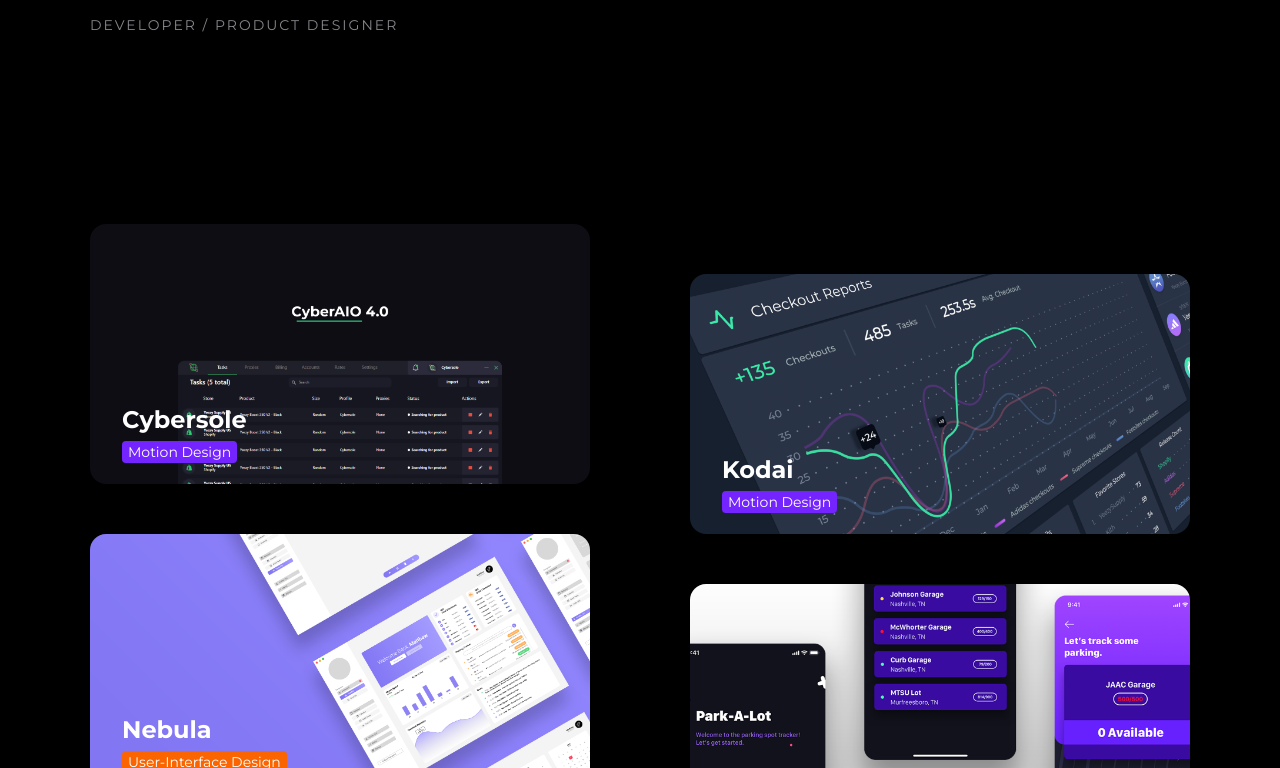
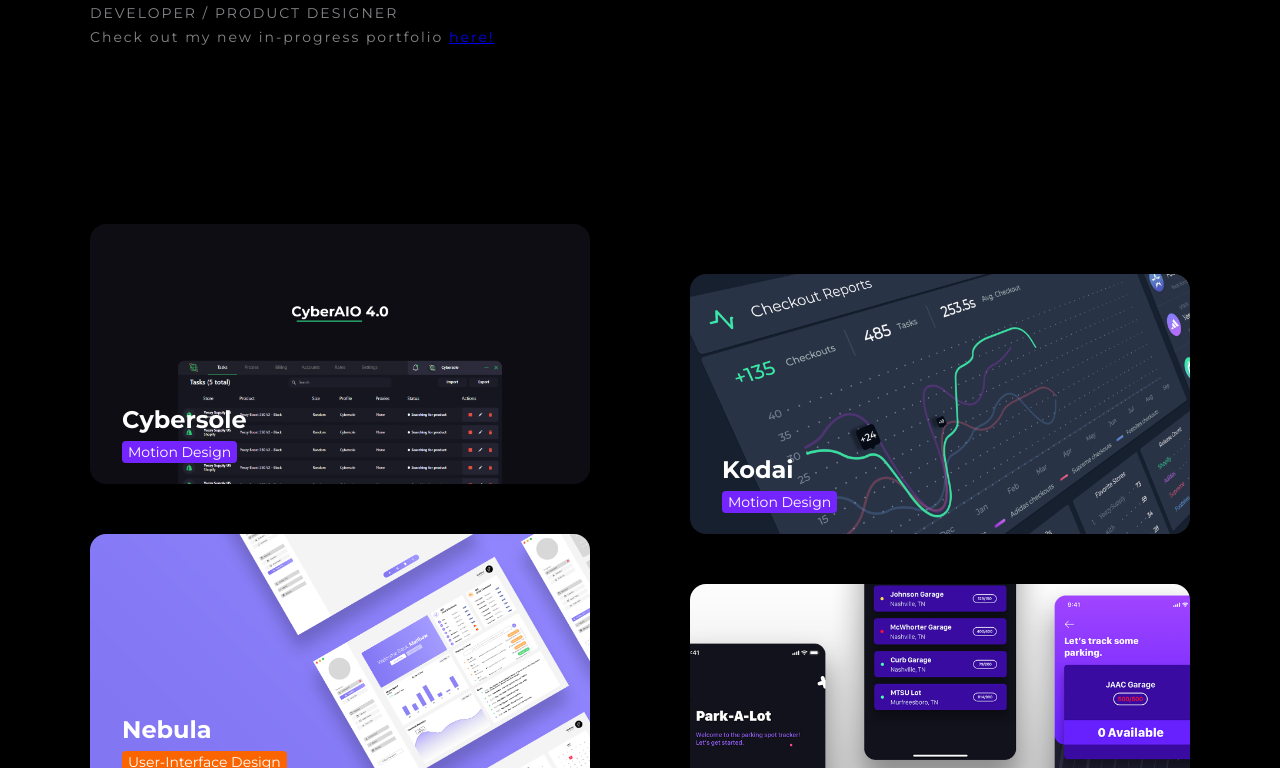
Before and after one commit to chrisleerod/portfolio2, a plain HTML site: page index.html in a window 1280 px wide. Shown: the part 332-1100 px from the top of the page. Drawn offline with nearby package versions, Linux system fonts and the light colour scheme; a web font is replaced by a local one.

Commit message:
Update index.html

```diff
--- a/index.html
+++ b/index.html
@@ -45,7 +45,10 @@
     <div class="welcome">
         <div class="welcome-message">
             <h1 class="welcome-h">Hello, I'm <span class="name">Chris</span>.</h1>
-            <p class="welcome-p">DEVELOPER / PRODUCT DESIGNER</p>
+            <p class="welcome-p">DEVELOPER / PRODUCT DESIGNER
+            <br>
+            Check out my new in-progress portfolio <a href="https://chrisleerod.github.io/portfolio3/index.html">here!</a>
+            </p>
             <br>
         </div>
     </div>
```
